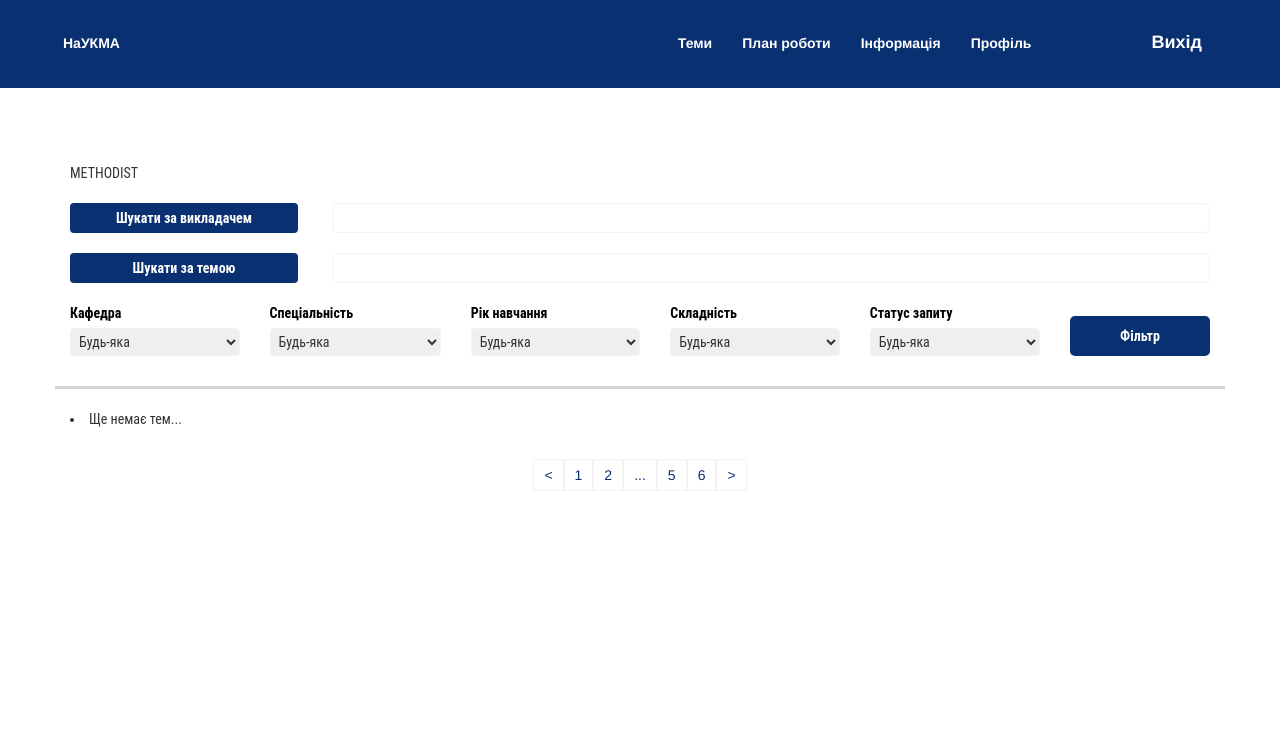
After one commit to SandraRadz/AutomaticRecordingSystem, a Django app: template templates/themes/themes_methodist.html in a window 1280 px wide. The commit adds this page. Shown: the top 731 px of the page. Run offline with Django 3.2, Linux system fonts and the light colour scheme; the template is opened without the code that fills it, so the values that code supplies are empty; style sheets or scripts are compiled from the project's sources; some libraries are stand-ins or nearby versions.

Commit message:
personal page theme for every group

```diff
--- a/static/styles/teacher.less
+++ b/static/styles/teacher.less
@@ -188,3 +188,8 @@
     border-radius: 5px;
     box-shadow: 3px 3px 7px 0px lightblue;
   }
+
+  .teacher_button{
+     width: 140px;
+    height: 40px;
+  }
--- /dev/null
+++ b/templates/themes/themes_methodist.html
@@ -0,0 +1,118 @@
+{%  extends "base.html" %}
+
+{% block style %}
+    <link rel="stylesheet/less" type="text/css" href="/static/styles/themes.less"/>
+{% endblock style %}
+
+{% block content %}
+<section class="container themes-filter">
+ <div>METHODIST</div>
+    <div class="search-panel">
+        <div class="search-panel__item">
+            <button class="search-panel__button">Шукати за викладачем</button>
+            <input class="search-panel__input" type="text">
+        </div>
+        <div class="search-panel__item">
+            <button class="search-panel__button">Шукати за темою</button>
+            <input class="search-panel__input" type="text">
+        </div>
+    </div>
+    <div class="filter-panel">
+        <div class="filter-item">
+            <span class="filter-item__name">Кафедра</span>
+            <select class="filter-item__dropdown">
+                <option value="anything">Будь-яка</option>
+            </select>
+        </div>
+        <div class="filter-item">
+            <span class="filter-item__name">Спеціальність</span>
+            <select class="filter-item__dropdown">
+                <option value="anything">Будь-яка</option>
+            </select>
+        </div>
+        <div class="filter-item">
+            <span class="filter-item__name">Рік навчання</span>
+            <select class="filter-item__dropdown">
+                <option value="anything">Будь-яка</option>
+            </select>
+        </div>
+        <div class="filter-item">
+            <span class="filter-item__name">Складність</span>
+            <select class="filter-item__dropdown">
+                <option value="anything">Будь-яка</option>
+            </select>
+        </div>
+        <div class="filter-item">
+            <span class="filter-item__name">Статус запиту</span>
+            <select class="filter-item__dropdown">
+                <option value="anything">Будь-яка</option>
+            </select>
+        </div>
+        <button class="filter-panel__button">Фільтр</button>
+    </div>
+</section>
+<section class="container themes-choose">
+    <div class="themes-list">
+
+        {% for theme in object_list %}
+        <div class="theme-item">
+            <div class="theme-item__header"  data-toggle="collapse" aria-expanded="false" data-target="#theme-det-{{theme.id}}">
+                <div class="theme-item__info">
+                    <span>{{ theme.work_name }}</span> - <span class="theme-item__teacher">{{ theme.teacher_hour.teacher.teacher_id.name }}</span>
+                </div>
+                <div class="theme-item__reg">
+                    Записані - <span class="theme-item__student-count">3</span>
+                </div>
+            </div>
+            <div class="collapse theme-item__body" id="theme-det-{{theme.id}}">
+                <div class="theme-item__info-box">
+                    <span class="theme-item__info-name">Спеціальності</span>
+                    <div> Інженерія програмного забезпечення - 3, Комп'ютерні науки та інформаційні технології - 3</div>
+                </div>
+                <div class="theme-item__info-box">
+                    <span class="theme-item__info-name">Галузі</span>
+                    <div> SQL, Бази Даних, АІС, ER</div>
+                </div>
+                <div class="theme-item__student-list-block">
+                    <ul class="theme-item__student-list">
+                        <li class="theme-item__field theme-item_col-names">
+                            <div class="theme-item__field-col">ПІБ</div>
+                            <div class="theme-item__field-col">Рік</div>
+                            <div class="theme-item__field-col">Спеціальність</div>
+                            <div class="theme-item__field-col">Статус</div>
+                        </li>
+                        <li class="theme-item__field">
+                            <div class="theme-item__field-col">Пірог РУслана Русланівна</div>
+                            <div class="theme-item__field-col">3</div>
+                            <div class="theme-item__field-col">Компютерні науки</div>
+                            <div class="theme-item__field-col">Чекає підтвердження</div>
+                        </li>
+                        <li class="theme-item__field">
+                            <div class="theme-item__field-col">Пірог РУслана Русланівна</div>
+                            <div class="theme-item__field-col">3</div>
+                            <div class="theme-item__field-col">Компютерні науки</div>
+                            <div class="theme-item__field-col">Чекає підтвердження</div>
+                        </li>
+                    </ul>
+                </div>
+            </div>
+        </div>
+        {% empty %}
+            <li>Ще немає тем...</li>
+        {% endfor %}
+
+        </div>
+    </div>
+    <div class="pagination-panel">
+        <ul class="pagination-panel__list">
+            <li> < </li>
+            <li>1</li>
+            <li>2</li>
+            <li>...</li>
+            <li>5</li>
+            <li>6</li>
+            <li> > </li>
+        </ul>
+    </div>
+</section>
+{% endblock content %}
--- a/templates/themes/themes.html
+++ b/templates/themes/themes_teacher.html
@@ -6,6 +6,7 @@
 
 {% block content %}
 <section class="container themes-filter">
+    <div>TEACHER</div>
     <div class="search-panel">
         <div class="search-panel__item">
             <button class="search-panel__button">Шукати за викладачем</button>
@@ -91,10 +92,10 @@
                             <div class="theme-item__field-col">3</div>
                             <div class="theme-item__field-col">Компютерні науки</div>
                             <div class="theme-item__field-col">Чекає підтвердження</div>
+                            <button class="theme-item__button teacher_button">Підтвердити</button>
                         </li>
                     </ul>
                 </div>
-                <button class="theme-item__button">Записатися</button>
             </div>
         </div>
         {% empty %}
--- a/theme/views.py
+++ b/theme/views.py
@@ -7,12 +7,8 @@ from django.views.generic import ListView
 from theme.models import WriteWork
 
 
-def index(request):
-    return render(request, 'themes/themes.html')
-
-
 class ThemeListView(ListView):
-    template_name = 'themes/themes.html'
+    template_name = 'themes/themes_teacher.html'
     model = WriteWork
 
     def get(self, *args, **kwargs):
```
Also changed, not shown: templates/themes/themes_student.html (added, +119 -0 lines).
